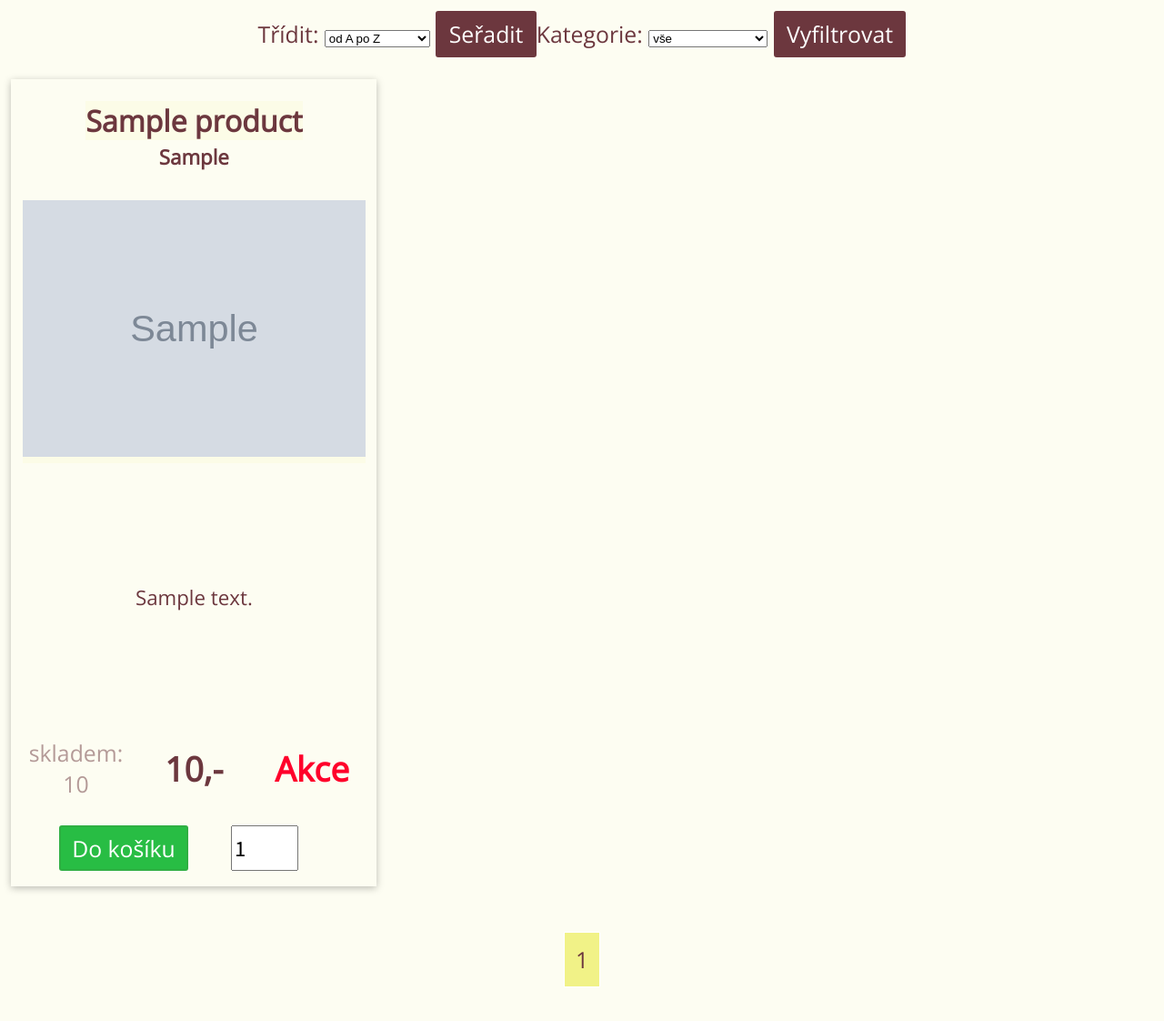
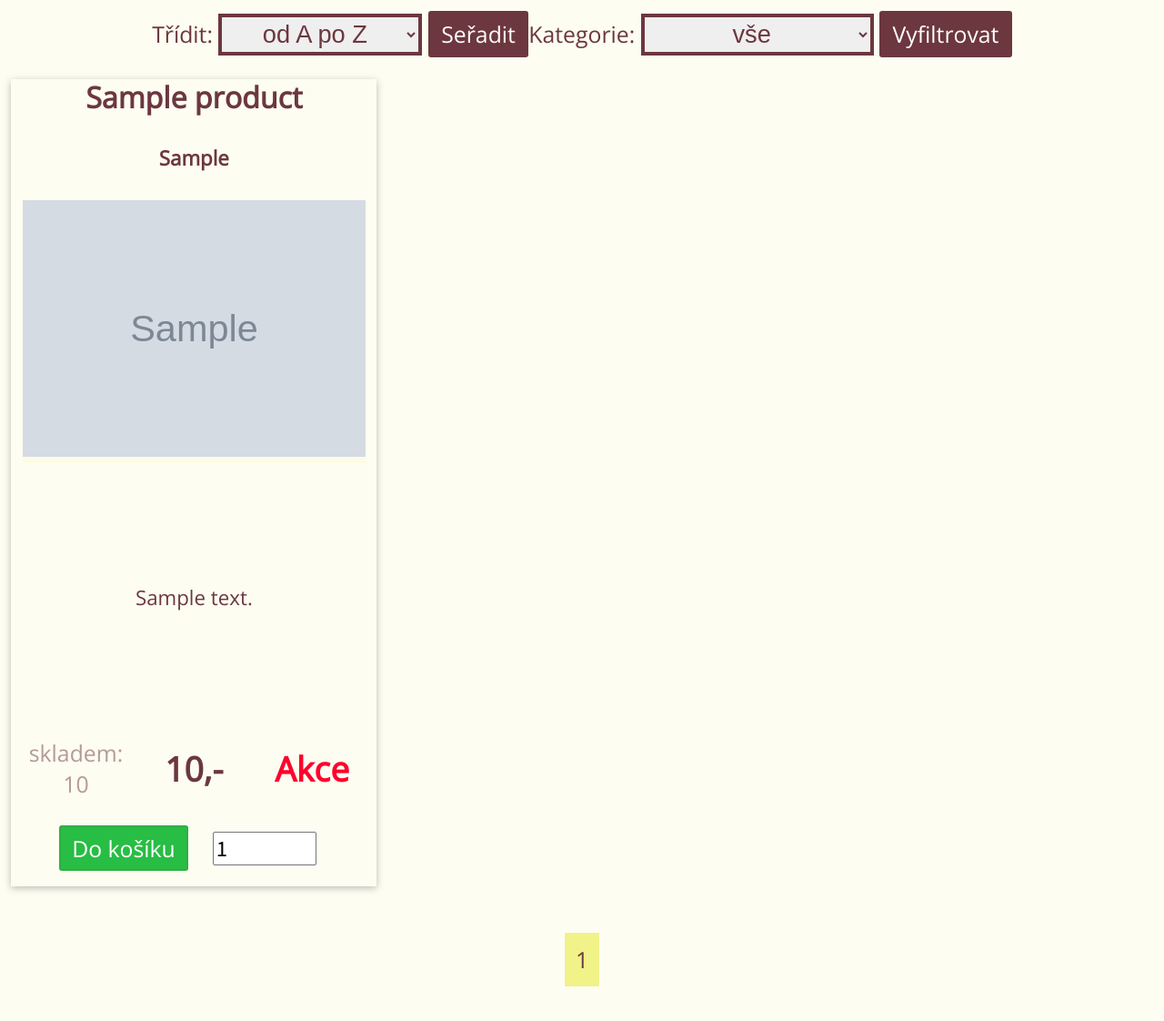
Before and after one commit to andrewtomanek/node-shop, a Node server app: page /products in a window 1280 px wide. Shown: the part 87-1209 px from the top of the page at 91% size. Run offline with Node 20, Linux system fonts and the light colour scheme; a user stored in the database is signed in; tables that the repository leaves empty hold one stand-in row (values such as "Sample post"); grey boxes marked "Sample" are stand-in pictures; some libraries are stand-ins or nearby versions.

Commit message:
fixed select styles
input width

```diff
--- a/public/css/main.css
+++ b/public/css/main.css
@@ -331,15 +331,6 @@
   margin: 0 0.25rem;
 }
 
-.input__integer {
-  width: 3rem;
-  height: 100%;
-  padding: 0.1rem;
-  font-size: 1rem;
-  font-weight: normal;
-  font-family: "Source Sans Pro", "Palatino", monospace;
-}
-
 .buy-button {
   display: inline-block;
   padding: 0.25rem 0.5rem;
--- a/public/css/product.css
+++ b/public/css/product.css
@@ -3,6 +3,15 @@
     max-width: 90%;
     margin: auto;
     display: block;
+}
+
+.sort__select {
+    font-size: 1.1rem;
+    text-align: center;
+    color: hsla(353, 32%, 32%,1);
+    border: 0.2rem solid hsla(353, 32%, 32%,1);
+    padding: 0.1rem;
+}
 }
 
 .card__header {
--- a/views/shop/cart.ejs
+++ b/views/shop/cart.ejs
@@ -16,7 +16,7 @@
                                     <img class="cart-image" src="/<%= adminProducts[elem].imageUrl %>" >
                                     <h2>Skladem: <%= adminProducts[elem].stockQuantity %></h2>
                                     <% if (adminProducts[elem].stockQuantity > 0) { %>
-                                        <form action="/change-cart" method="POST">
+                                        <form class="count__form" action="/change-cart" method="POST">
                                             <input type="number"  value="<%= p.quantity %>" class="input__integer" step="1" pattern="\d+" name="productQuantity" min="1" max="100">
                                             <% for( let elem in adminProducts) {%>
                                                 <% if (adminProducts[elem]._id.toString() === p.productId._id.toString()) { %>
--- a/views/shop/product-list.ejs
+++ b/views/shop/product-list.ejs
@@ -12,7 +12,7 @@
                         <input type="hidden" name="_csrf" value="<%= csrfToken %>">
                         <input type="hidden" name="currentPage" value="<%= currentPage %>">
                     <label for="select-sort">Třídit:</label>
-<select name="sortMethod" id="select-sort" form="selectSort">
+<select class="sort__select" name="sortMethod" id="select-sort" form="selectSort">
     <option value="title">od A po Z</option>
     <option value="-title">od Z po A</option>
     <option value="price">cena vzestupně</option>
@@ -25,7 +25,7 @@
                         <input type="hidden" name="_csrf" value="<%= csrfToken %>">
                         <input type="hidden" name="currentPage" value="<%= currentPage %>">
                     <label for="category">Kategorie:</label>
-<select name="pickCategory" id="category" form="selectCategory">
+<select class="sort__select" name="pickCategory" id="category" form="selectCategory">
     <option value="">vše</option>
     <option value="Červená vína">Červená vína</option>
     <option value="Bílá vína">Bílá vína</option>
```
Also changed, not shown: public/css/cart.css (+16 -0 lines).
